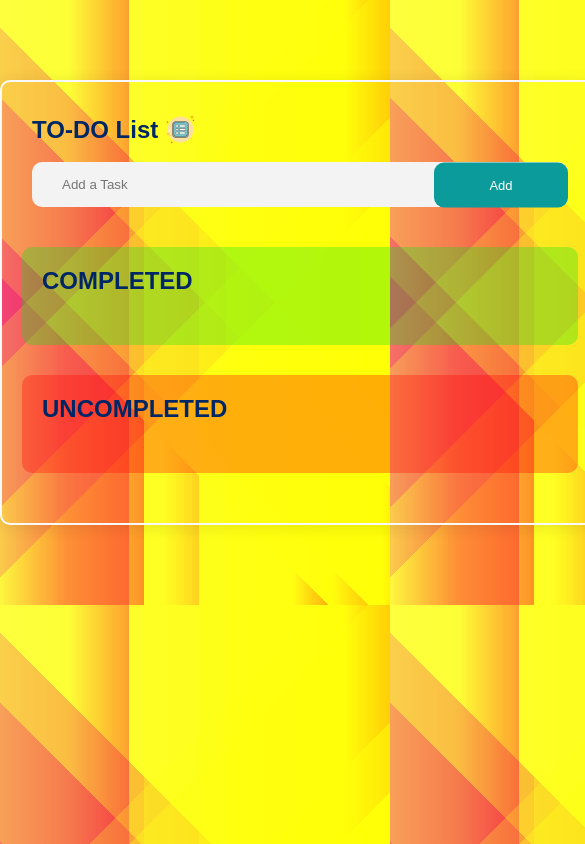
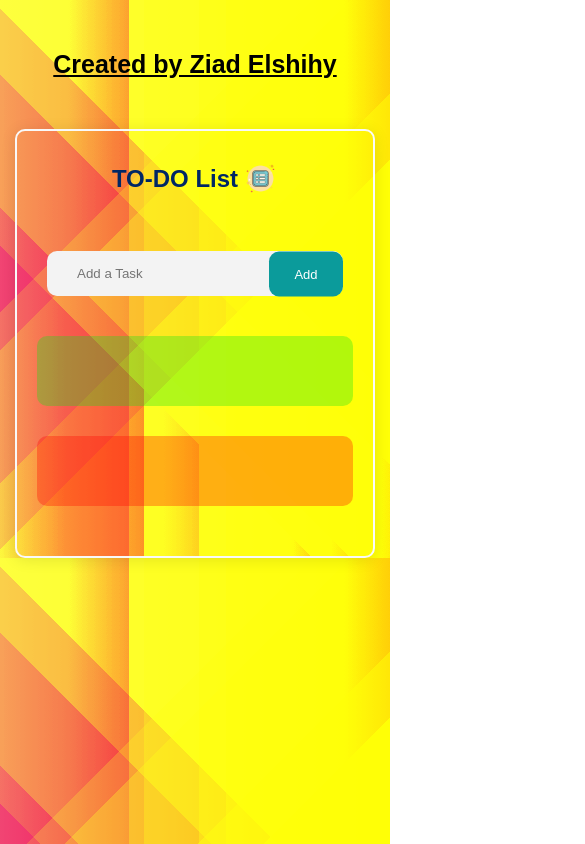
Before and after one commit to ziad-elshihy/to-do-app-list, a plain HTML site: page index.html in a window 390 px wide. Shown: the whole page, 585 px wide, since content can reach past the window. Drawn offline with Linux system fonts and the light colour scheme.

Commit message:
responsive + added x and check marks

```diff
--- a/index.html
+++ b/index.html
@@ -6,14 +6,13 @@
    <meta http-equiv="X-UA-Compatible" content="IE=edge">
    <meta name="viewport" content="width=device-width, initial-scale=1.0">
    <link rel="stylesheet" href="./style.css">
-   <link rel="stylesheet" href="https://cdnjs.cloudflare.com/ajax/libs/font-awesome/6.4.0/css/all.min.css"
-      integrity="sha512-iecdLmaskl7CVkqkXNQ/ZH/XLlvWZOJyj7Yy7tcenmpD1ypASozpmT/E0iPtmFIB46ZmdtAc9eNBvH0H/ZpiBw=="
-      crossorigin="anonymous" referrerpolicy="no-referrer" />
+   <link rel="stylesheet" href="https://cdnjs.cloudflare.com/ajax/libs/font-awesome/6.4.0/css/all.min.css" integrity="sha512-iecdLmaskl7CVkqkXNQ/ZH/XLlvWZOJyj7Yy7tcenmpD1ypASozpmT/E0iPtmFIB46ZmdtAc9eNBvH0H/ZpiBw==" crossorigin="anonymous" referrerpolicy="no-referrer" />
    <title>To Do App List</title>
 </head>
 
 <body>
    <div class="container">
+      <h1 class="creator">Created by Ziad Elshihy</h1>
       <div class="list">
          <div class="task">
             <div class="address">
@@ -28,11 +27,9 @@
             </ul>
          </div>
          <div class="completed" id="completed">
-            <h2>COMPLETED</h2>
             <ul id="list1"></ul>
          </div>
          <div class="uncompleted" id="uncompleted">
-            <h2>UNCOMPLETED</h2>
             <ul id="list2"></ul>
          </div>
       </div>
--- a/main.js
+++ b/main.js
@@ -21,11 +21,11 @@ function add() {
       let div = document.createElement("div");
       let button1 = document.createElement("input");
          button1.type = "button";
-         button1.value = "Completed";
+         button1.value = "\u2713";
          button1.id = "btn1";
       let button2 = document.createElement("input");
          button2.type = "button";
-         button2.value = "UnCompleted";
+         button2.value = "\u2717";
          button2.id = "btn2";
       div.appendChild(button1);
       div.appendChild(button2);
--- a/style.css
+++ b/style.css
@@ -12,18 +12,59 @@ body {
    background-blend-mode: overlay, overlay, overlay, overlay;
 }
 
+.container {
+   padding-left: 15px;
+   padding-right: 15px;
+   margin-left: auto;
+   margin-right: auto;
+}
 
+/* Small */
+@media (min-width: 768px) {
+   .container {
+      width: 750px;
+   }
+}
+
+/* Medium */
+@media (min-width: 992px) {
+   .container {
+      width: 970px;
+   }
+}
+
+/* Large */
+@media (min-width: 1200px) {
+   .container {
+      width: 1170px;
+   }
+}
+.creator {
+   text-align: center;
+   padding: 50px 0;
+   font-weight: 800;
+   text-decoration: underline;
+}
+@media (max-width: 767px) {
+   .creator {
+      font-size: 25px;
+   }
+}
 .list {
    background-color: transparent;
    box-shadow: 0 2px 15px rgb(0 0 0 / 10%);
-   width: 600px;
+   max-width: 600px;
    border: 2px solid #f9f9f9;
    border-radius: 10px;
    padding: 20px;
    text-align: left;
-   margin: 80px auto;
+   margin: 0 auto;
 }
-
+@media (max-width: 767px) {
+   .list {
+      max-width: 400px;
+   }
+}
 .task {
    padding: 10px;
 }
@@ -33,7 +74,12 @@ body {
    align-items: center;
    margin-bottom: 15px;
 }
-
+@media (max-width: 767px) {
+   .address {
+      justify-content: center;
+      padding-bottom: 40px;
+   }
+}
 h2 {
    color: #002765;
    font-weight: bolder;
@@ -106,10 +152,14 @@ h2 {
 
 .list ul li #btn1 {
    color: rgb(0, 255, 13);
+   font-size: 25px;
+   padding: 5px;
 }
 
 .list ul li #btn2 {
    color: rgb(187, 39, 39);
+   font-size: 25px;
+   padding: 5px;
 }
 
 .list ul li #btn1:hover {
```
